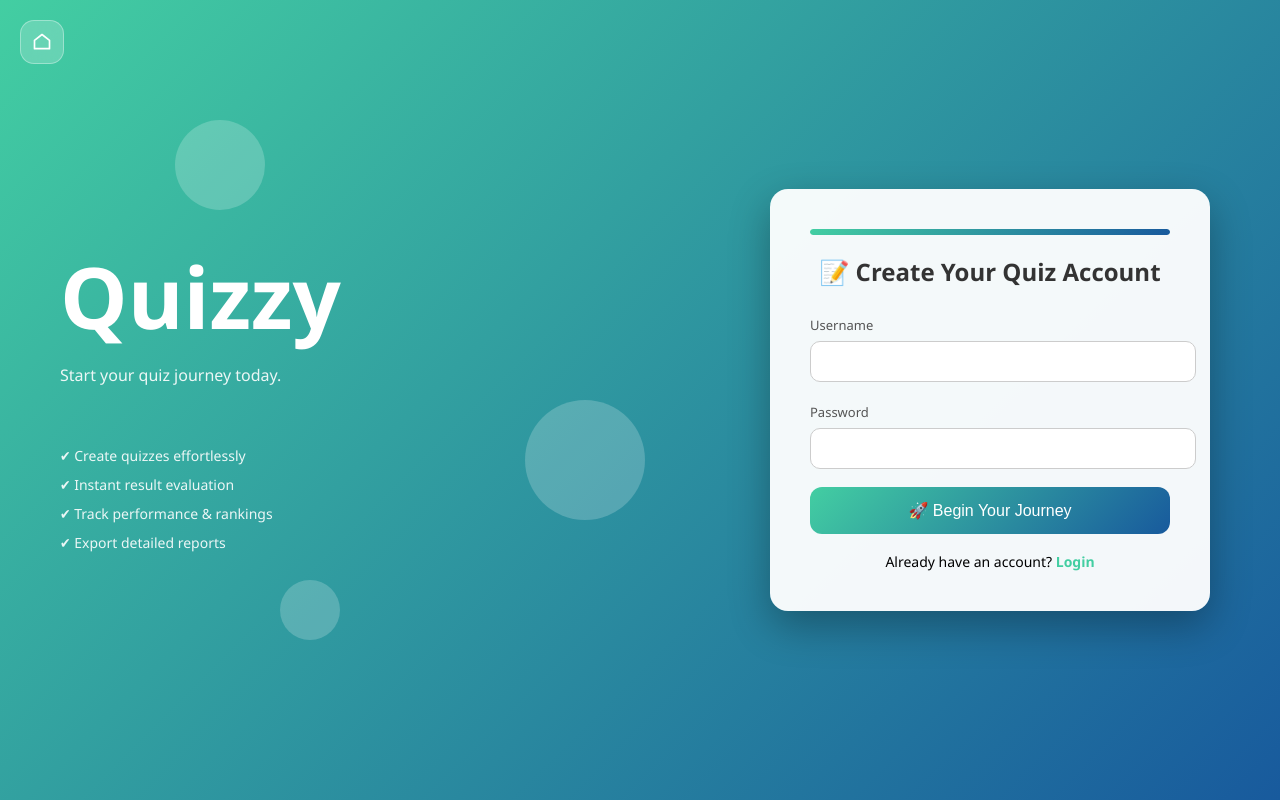
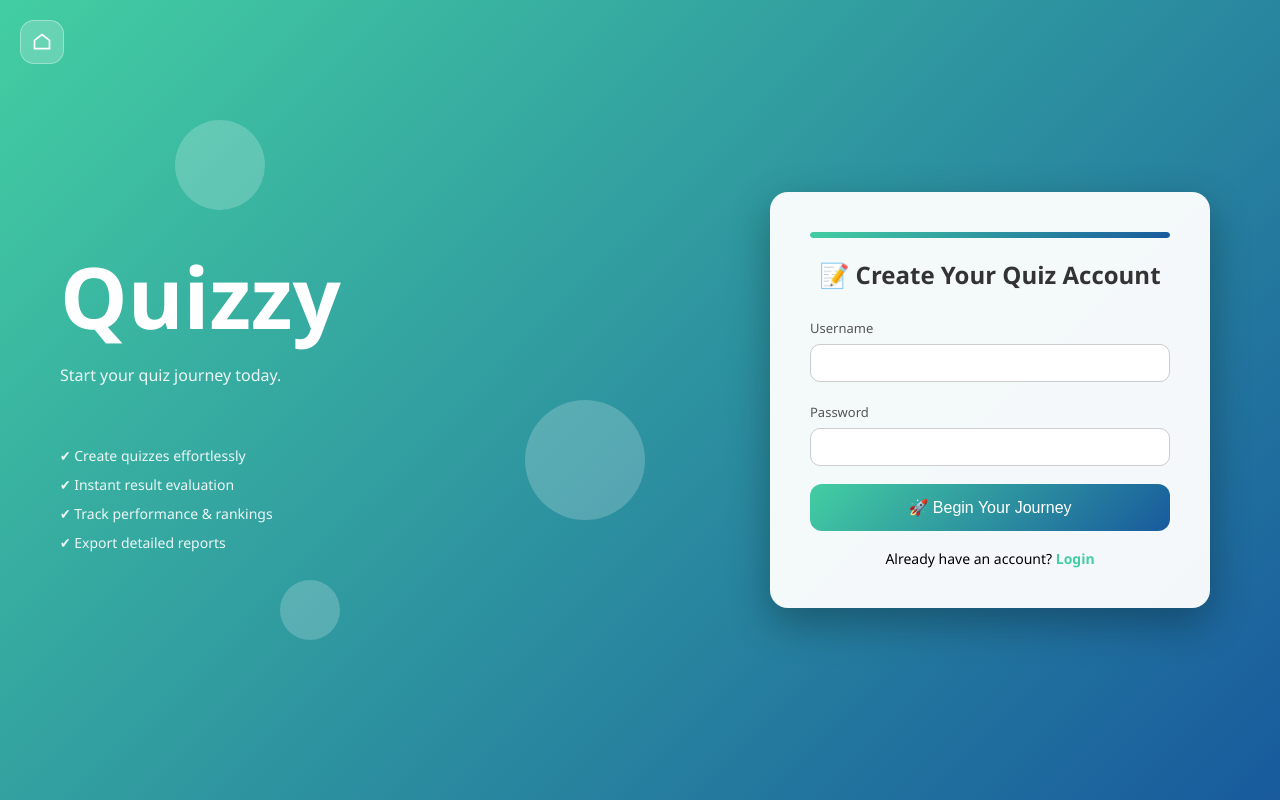
Before and after one commit to Sampurna1524/Quizzy, a Flask app: page /signup in a window 1280 px wide. Run offline with Flask 3, Linux system fonts and the light colour scheme; some libraries are stand-ins or nearby versions.

Commit message:
Rectified text box issue in login and signup

```diff
--- a/templates/signup.html
+++ b/templates/signup.html
@@ -11,8 +11,7 @@
             min-height: 100vh;
             display: flex;
             background: linear-gradient(135deg, #43cea2, #185a9d);
-            overflow-x: hidden;
-            overflow-y: auto;
+            overflow: hidden;
         }
 
         /* LEFT SIDE */
@@ -112,11 +111,13 @@
 
         input {
     width: 100%;
-            padding: 12px;
+    padding: 8px 12px;   /* reduced from 12px / 14px */
+    height: 38px;        /* smaller textbox height */
     margin-top: 6px;
     border-radius: 10px;
     border: 1px solid #ccc;
     transition: 0.3s;
+    box-sizing: border-box;
 }
 
         input:focus {
```
Also changed, not shown: templates/login.html (+4 -3 lines). Lines whose indentation alone changed are shown as unchanged.
